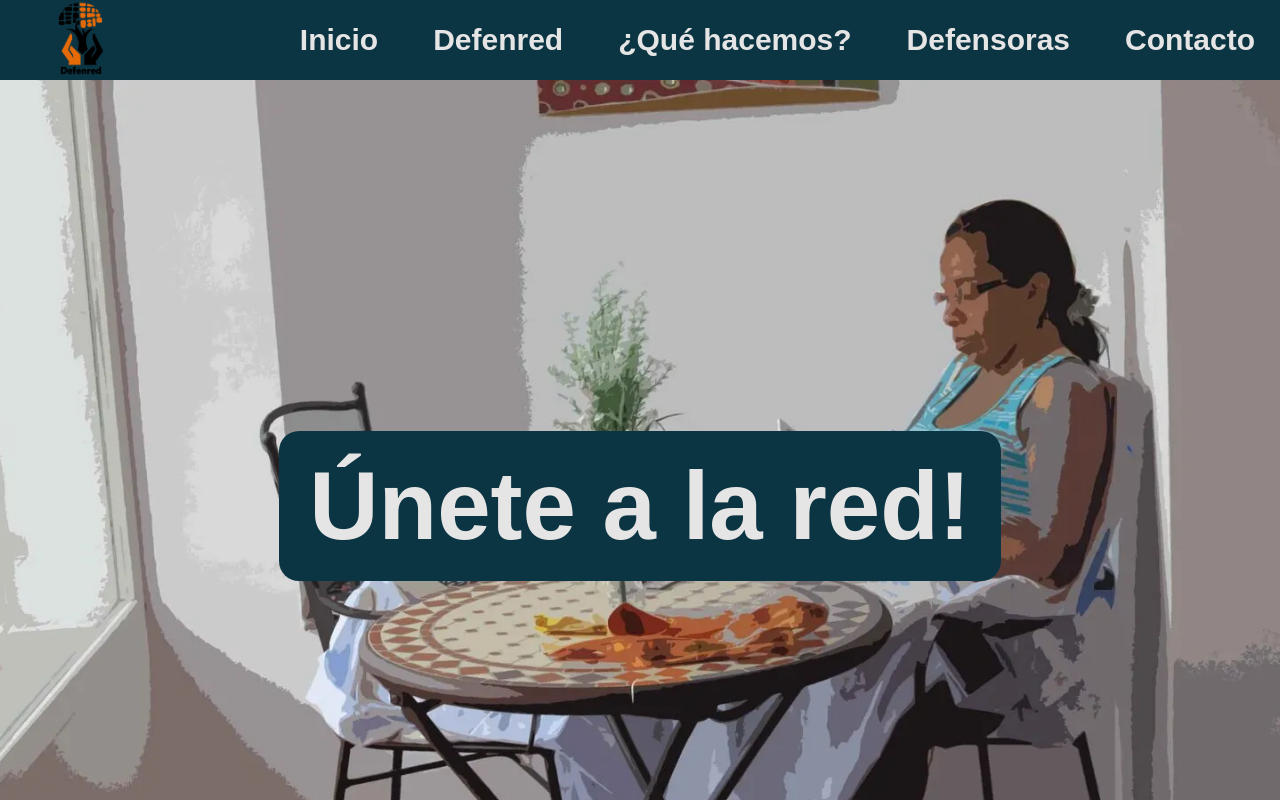
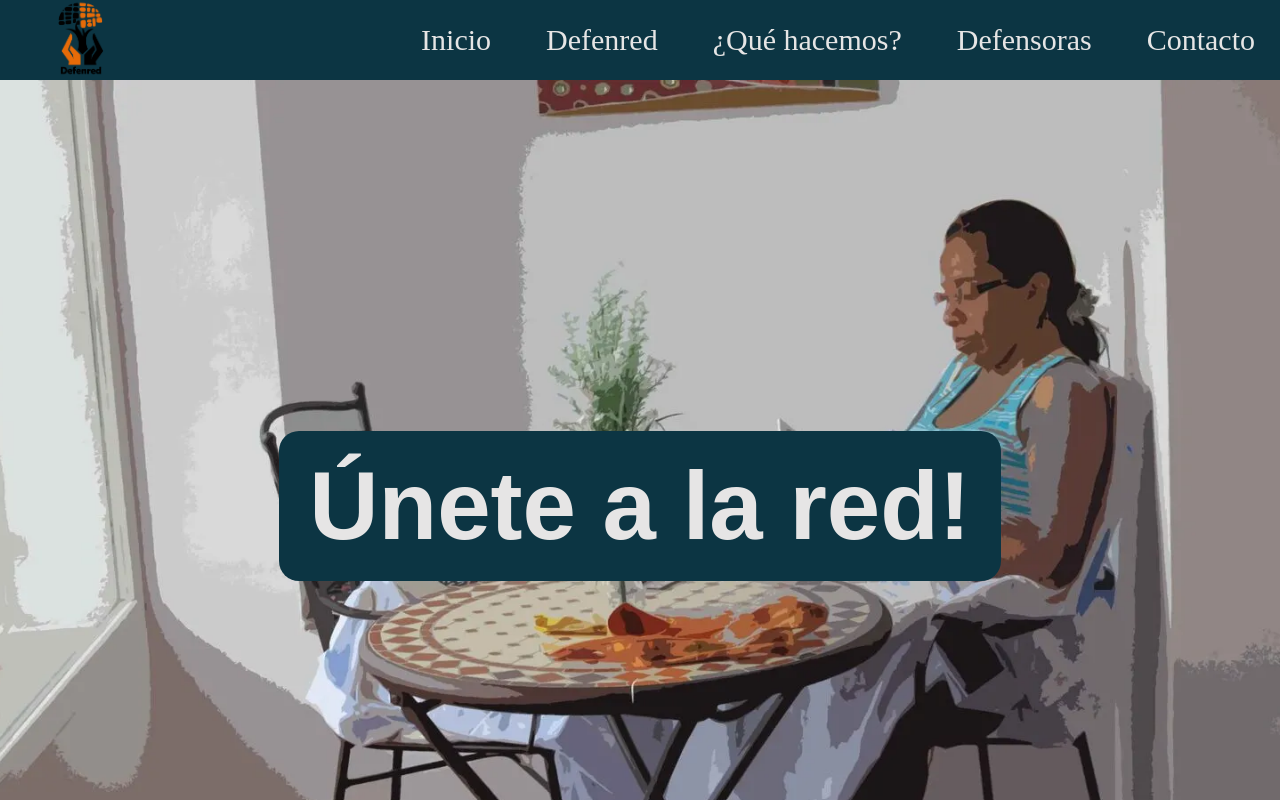
Before and after one commit to InkCapac/DANI_NODE, a React (Vite) app in the folder DEFENRED/: page / in a window 1280 px wide. Shown: the top 800 px of the page. Built offline with nearby package versions, Linux system fonts and the light colour scheme.

Commit message:
CAMBIOS 17-02
:)

```diff
--- a/DEFENRED/src/componentes/css/Navtab.css
+++ b/DEFENRED/src/componentes/css/Navtab.css
@@ -10,8 +10,7 @@ html{
 }
 /*ARREGLAR LA PUTA BARRA*/
 .navbar {
-  font-family: 'Montserrat', sans-serif;
-  font-weight: 800;
+
 position: sticky;
   top: 0;
   left: 0;
```
